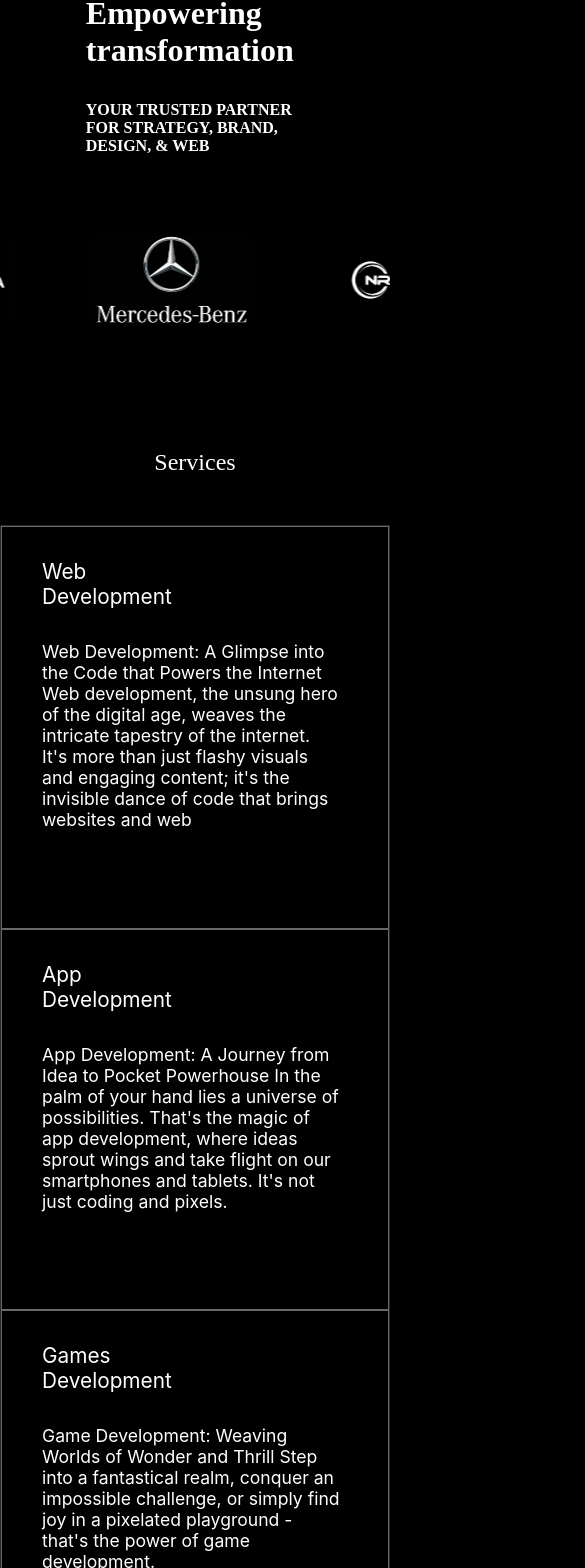
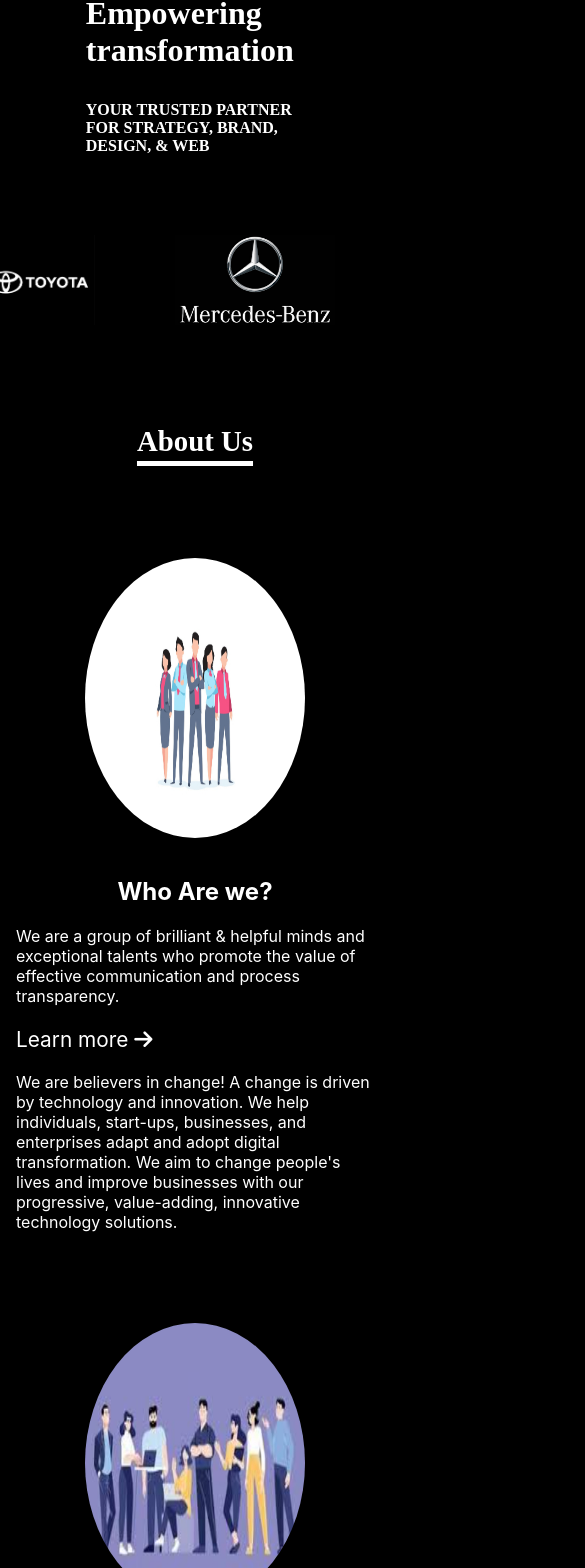
Before and after one commit to MEETSIDHDHAPURA/Demaze-Techonology-Marketing, a React (Create React App) app: page / in a window 390 px wide. Shown: the part 432-2000 px from the top of the page, 585 px wide, since content can reach past the window. Built offline with nearby package versions, Linux system fonts and the light colour scheme; grey boxes are pictures that could not be loaded.

Commit message:
fix:mobile navbar

```diff
--- a/src/App.js
+++ b/src/App.js
@@ -1,12 +1,14 @@
 import React from "react";
 import Header from "./Components/Header";
 import Home from "./Components/Home";
+import Footer from "./Components/Footer";
 
 const App = () => {
   return (
     <>
       <Header />
       <Home />
+      <Footer />
     </>
   );
 };
--- a/src/Components/AboutUsStyle.css
+++ b/src/Components/AboutUsStyle.css
@@ -1,6 +1,7 @@
 body {
   color: #fff;
 }
+
 .Littel {
   text-align: center;
   font-size: 2.8rem;
@@ -9,195 +10,101 @@ body {
   text-underline-offset: 10px;
   margin: 0;
 }
+
 .aboutmain {
   display: flex;
+  flex-direction: column;
 }
-.AboutFirst {
-  margin-top: 6.5rem;
+
+.AboutFirst, .AboutSecond {
   display: flex;
+  align-items: center;
+  margin-top: 5rem;
 }
-.Aboutfirstphoto {
+
+.Aboutfirstphoto, .About-2 {
   height: 300px;
   width: 300px;
   border-radius: 50%;
-  margin: 0 5rem 0 10rem;
+  margin: 0 10rem;
 }
-.Abouttext {
-  margin-top: 6.5rem;
-  padding-left: 10rem;
+
+.Abouttext, .Best {
+  padding-left: 5rem;
 }
+
 .Learn {
   font-size: 1.3rem;
   width: 150px;
 }
+
 .Learn:hover {
   color: aquamarine;
   text-decoration: underline;
   text-decoration-thickness: 1px;
   text-underline-offset: 5px;
 }
-.Who {
+
+.Who, .What {
   text-align: center;
 }
-.Best {
-  padding-left: 5rem;
-}
-.What {
-  margin-top: 5rem;
-  text-align: center;
-}
-.AboutSecond {
-  display: flex;
-  margin-top: 5rem;
-}
-.About-2 {
-    height: 300px;
-    width: 300px;
-    border-radius: 50%;
-    margin: 0 15rem 0 10rem;
-}
 
-@media screen and (max-device-width:1024px) {
+@media screen and (max-width: 1024px) {
   .Littel {
-    text-align: center;
     font-size: 2.5rem;
-    text-decoration: none;
-    padding: 0;
-    margin: 5rem 0 0 0;
   }
-  .Aboutfirstphoto {
+
+  .Aboutfirstphoto, .About-2 {
     height: 250px;
     width: 250px;
-    border-radius: 50%;
-    margin: 0 3rem 0 7rem;
+    margin: 0 7rem;
   }
-  .AboutFirst {
-    margin-top: 8rem;
-    display: flex;
-  }
+
   .Abouttext {
-    margin-top: 4rem;
-    padding-left: 10rem;
-  }
-  .About-2 {
-    height: 250px;
-    width: 250px;
-    border-radius: 50%;
-    margin: 0rem 3rem 0 7rem;
-  }
-  .AboutSecond {
-    display: flex;
-    margin-top: 5rem;
-  }
-  .What {
-    text-decoration: none;
-    margin: 0;
-    padding: 0;
-    text-align: center;
+    padding-left: 5rem;
   }
 }
 
-@media screen and (max-device-width: 768px) {
+@media screen and (max-width: 768px) {
   .Littel {
-    text-align: center;
     font-size: 1.8rem;
-    text-decoration: none;
-    padding: 0;
     margin: 0;
   }
-  .Aboutfirstphoto {
-    height: 350px;
-    width: 280px;
-    border-radius: 5px;
-    margin: 10% 31.8% 0% 31.8%;
-    padding: 0;
+
+  .Aboutfirstphoto, .About-2 {
+    height: 280px;
+    width: 240px;
+    margin: 5% auto;
   }
-  .AboutFirst {
-    z-index: -1;
-    width: 95%;
-    margin: 0;
-    padding: 0;
+
+  .Abouttext, .Best {
+    padding: 0 16px;
   }
-  .Abouttext {
-    flex-direction: column;
-    padding: 0;
-    margin: 0;
-  }
-  .About-2 {
-    height: 350px;
-    width: 280px;
-    border-radius: 5px;
-    margin: 0 31.8%;
-    padding: 0;
-  }
-  #about {
-    padding: 0;
-    margin: 4rem 0 0 0;
-  }
-  .Who {
-    text-align: center;
-  }
-  .AboutSecond {
-    margin: 4rem 0 0 0;
-    padding: 0;
+
+  .AboutFirst, .AboutSecond {
     flex-direction: column-reverse;
-  }
-  .Best {
-    padding: 0;
-    margin: 0;
-  }
-  .What {
-    text-decoration: none;
-    margin: 0;
-    padding: 0;
-    text-align: center;
-  }
-  .aboutmain {
-    flex-direction: column;
   }
 }
 
-@media screen and (max-device-width:430px) {
-  .Aboutfirstphoto {
-    margin: 5% 16% 0% 16%;
-  }
-  .About-2 {
-    margin: 0 16%;
+@media screen and (max-width: 430px) {
+  .Aboutfirstphoto, .About-2 {
+    width: 220px;
+    height: 280px;
+    margin: 5% auto;
   }
 }
 
-@media screen and (max-device-width:400px) {
-  .Aboutfirstphoto {
-    margin: 5% 16% 0% 16%;
-  }
-  .About-2 {
-    margin: 0 14%;
+@media screen and (max-width: 375px) {
+  .Aboutfirstphoto, .About-2 {
+    width: 200px;
+    height: 260px;
+    margin: 5% auto;
   }
 }
 
-@media screen and (max-device-width:375px) {
-  .Aboutfirstphoto {
-    margin: 5% 10% 0% 10%;
-  }
-  .About-2 {
-    margin: 0 11%;
+@media screen and (max-width: 320px) {
+  .Aboutfirstphoto, .About-2 {
+    width: 180px;
+    height: 240px;
   }
 }
-
-@media screen and (max-device-width:320px) {
-  .Aboutfirstphoto {
-    width: 240px;
-    height: 300px;
-    margin: 5% 12% 0% 12%;
-  }
-  .About-2 {
-    height: 300px;
-    width: 240px;
-    margin: 0 12%;
-  }
-  #about {
-    margin: 5rem 0 0 0 ;
-    height: 100%;
-    width: 100%;
-  }
-}
--- a/src/Components/Header.js
+++ b/src/Components/Header.js
@@ -1,5 +1,6 @@
 import { useState } from "react";
 import "./HeaderStyle.css";
+import { IoMdClose, IoMdMenu } from "react-icons/io";
 
 const Header = () => {
   const [menu, setMenu] = useState(false);
@@ -12,11 +13,7 @@ const Header = () => {
     <>
       <div className="header-container">
         <div className="header-logo">
-          <img
-            alt=""
-            src="/demazeLogo.png"
-            className="logo-img"
-          />
+          <img alt="" src="/demazeLogo.png" className="logo-img" />
         </div>
         <div className="desktop-menu">
           <div className="menu-links">
@@ -28,7 +25,15 @@ const Header = () => {
           <button variant="contained">Get</button>
         </div>
         <div className="mobile-menu-icon" onClick={handleClick}>
-          {menu ? <p>Close</p> : <p>Icon</p>}
+          {menu ? (
+            <p>
+              <IoMdClose />
+            </p>
+          ) : (
+            <p>
+              <IoMdMenu />
+            </p>
+          )}
         </div>
       </div>
 
--- a/src/Components/HeaderStyle.css
+++ b/src/Components/HeaderStyle.css
@@ -59,13 +59,18 @@ html body {
   height: 100%;
 }
 .mobile-menu-content {
-  background: red;
+  background: rgba(0, 0, 0, 0.5);
+  backdrop-filter: blur(16px);
   padding: 16px;
+  padding-top: 20px;
+  padding-bottom: 20px;
 }
 .mobile-menu-content ul {
   display: flex;
   flex-direction: column;
   gap: 16px;
+  text-align: center;
+  list-style: none;
 }
 .mobile-menu-content li {
   padding: 8px;
@@ -89,7 +94,11 @@ button:active {
   background-color: #1c0056;
 }
 
-/* Responsive styles */
+@media (min-width: 1024px) {
+  .mobile-menu {
+    display: none;
+  }
+}
 @media (max-width: 768px) {
   .desktop-menu {
     display: none;
--- a/src/Components/Home.js
+++ b/src/Components/Home.js
@@ -1,7 +1,6 @@
 import React from "react";
 import "./HomeStyle.css";
-import TableData from "../Components/TableData.js";
-import Footer from "./Footer.js";
+
 import Movinglogo from "./Movinglogos.js";
 import AboutUs from "./AboutUs.js";
 import Contact from "./Contact.js";
@@ -21,10 +20,9 @@ const Home = () => {
           </div>
         </div>
         <Movinglogo />
-        <TableData />
+        {/* <TableData /> */}
         <AboutUs />
-        <Contact />
-        <Footer />
+        {/* <Contact /> */}
       </div>
     </>
   );
```
